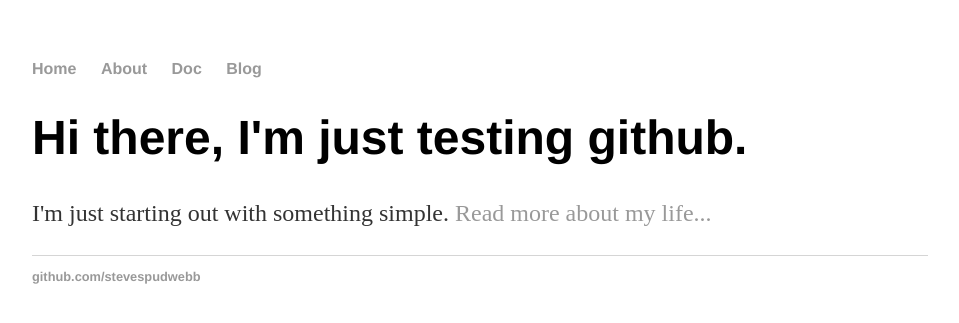
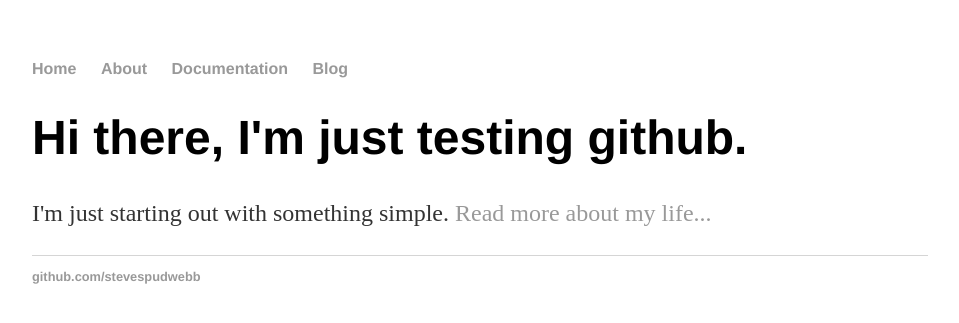
Before and after one commit to SteveSpudWebb/SteveSpudWebb.github.io, a Jekyll site: the page built from index.html, in a window 1280 px wide. Shown: the top 323 px of the page, without its empty margins (160-1119 px from the left). Built offline with Jekyll 4.4.1, drawn with Linux system fonts in a browser that asks for light colours.

Commit message:
Update default.html

```diff
--- a/_layouts/default.html
+++ b/_layouts/default.html
@@ -10,7 +10,7 @@
 	    		<ul>
 	        		<li><a href="/">Home</a></li>
 		        	<li><a href="/about">About</a></li>
-				<li><a href="/doc">Doc</a></li>
+				<li><a href="/docs">Documentation</a></li>
 	        		<li><a href="/blog">Blog</a></li>
 	    		</ul>
 			</nav>
```
